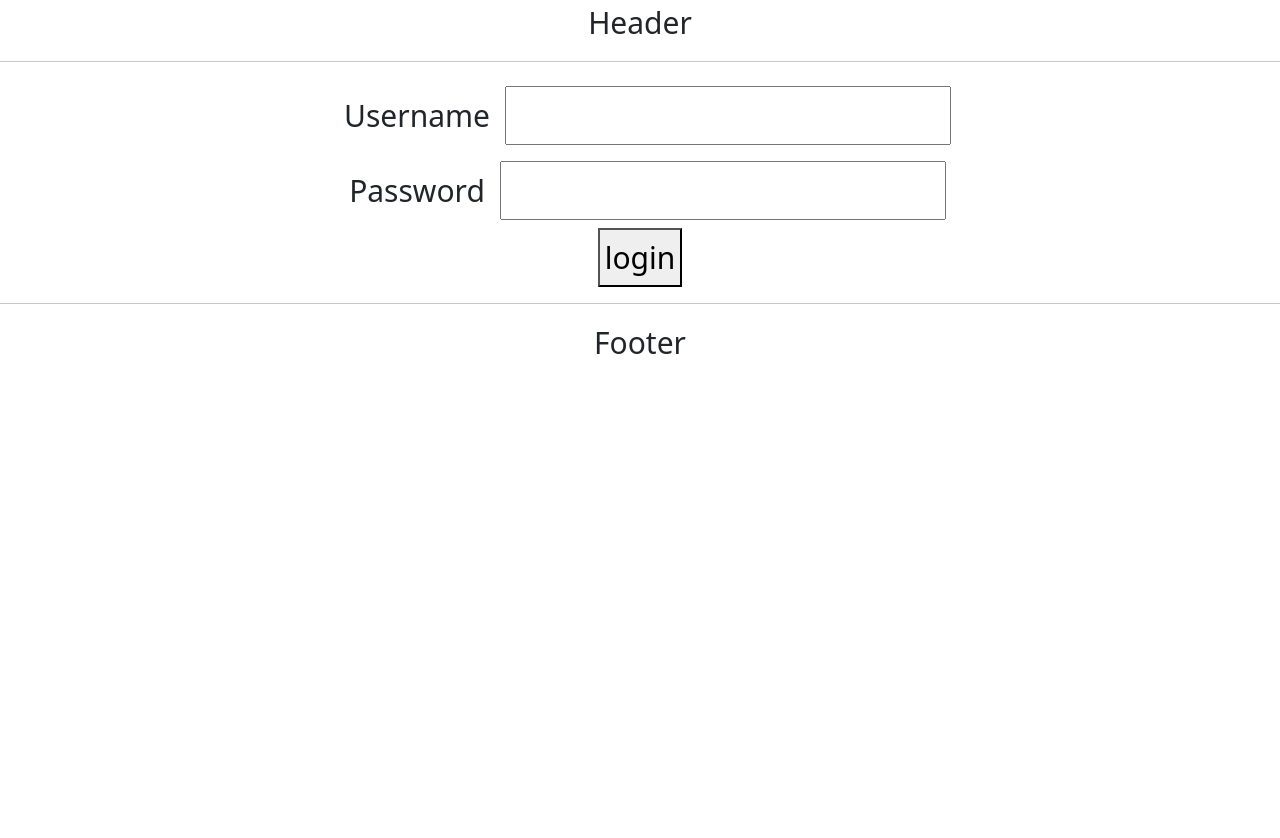
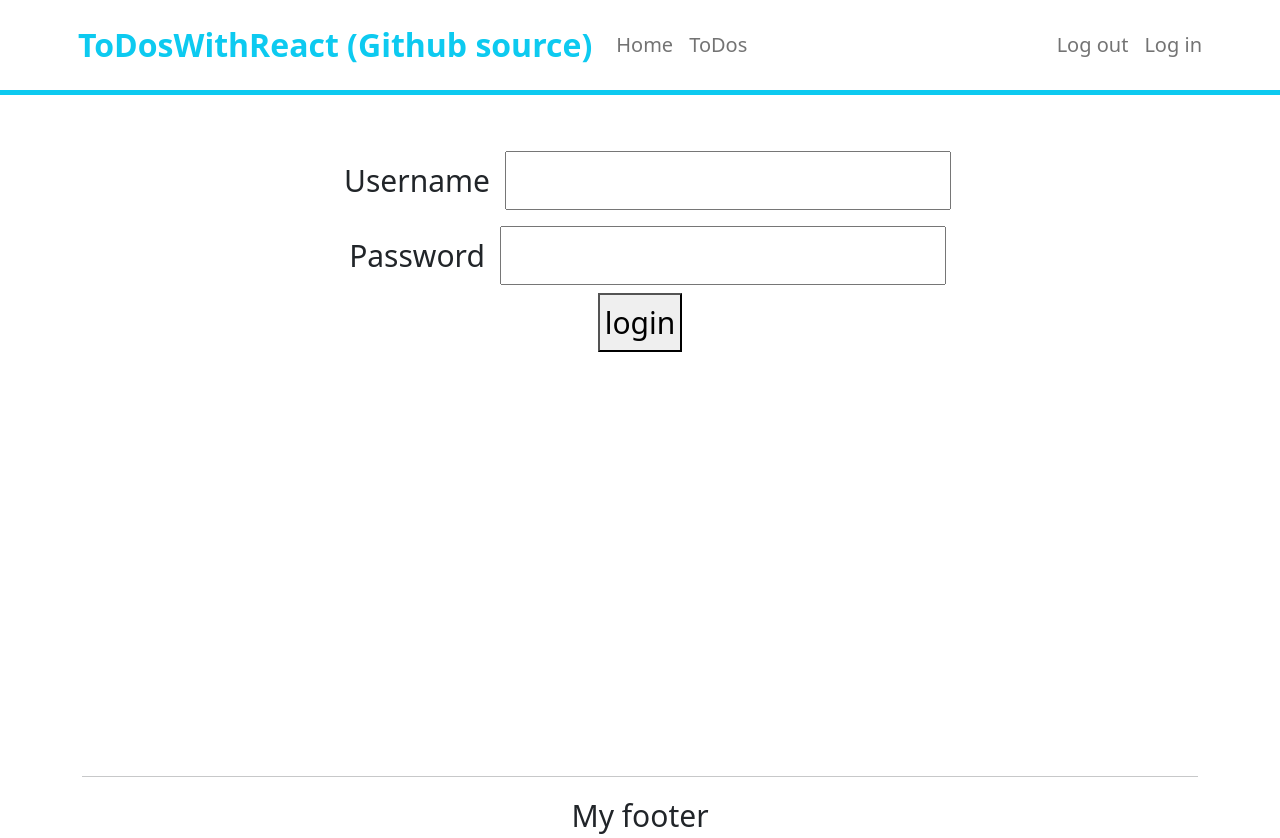
Before and after one commit to roman-andriiv/todo-react, a React (Create React App) app: page / in a window 1280 px wide. Before the commit the page ends 800 px from the top, so only its background shows below. Built offline with nearby package versions, Linux system fonts and the light colour scheme.

Commit message:
[andriiv][master] use Bootstrap to style app

```diff
--- a/src/components/todo/TodoApp.css
+++ b/src/components/todo/TodoApp.css
@@ -2,3 +2,13 @@
     margin: 10px;
     padding: 5px;
 }
+
+footer {
+    bottom: 0;
+    position: absolute;
+    width: 100%;
+    height: 40px;
+    text-align: center;
+    margin-left: auto;
+    margin-right: auto;
+}
--- a/src/components/todo/TodoApp.jsx
+++ b/src/components/todo/TodoApp.jsx
@@ -5,8 +5,8 @@
 export default function TodoApp() {
     return (
         <div className="TodoApp">
-            <HeaderComponent/>
             <BrowserRouter>
+                <HeaderComponent/>
                 <Routes>
                     <Route path="/" element={<LoginComponent/>}></Route>
                     <Route path="/login" element={<LoginComponent/>}></Route>
@@ -15,8 +15,8 @@
                     <Route path="/logout" element={<LogoutComponent/>}></Route>
                     <Route path="*" element={<ErrorComponent/>}></Route>
                 </Routes>
+                <FooterComponent/>
             </BrowserRouter>
-            <FooterComponent/>
         </div>
 
     );
@@ -100,19 +100,42 @@
 
 function HeaderComponent() {
     return (
-        <div className="header">
-            Header
-            <hr/>
-        </div>
+        <header className="border-bottom border-info border-5 mb-5 p-2">
+            <div className="container">
+                <div className="row">
+                    <nav className="navbar navbar-expand-lg">
+                        <a className="navbar-brand ms-2 fs-2 fw-bold text-info"
+                           href="https://github.com/roman-andriiv/todo-react-app">
+                            ToDosWithReact (Github source) </a>
+                        <div className="collapse navbar-collapse">
+                            <ul className="navbar-nav">
+                                <li className="nav-item fs-5"><Link className="nav-link"
+                                                                    to="/welcome/andriiv">Home</Link>
+                                </li>
+                                <li className="nav-item fs-5"><Link className="nav-link" to="/todos">ToDos</Link>
+                                </li>
+                            </ul>
+                        </div>
+                        <ul className="navbar-nav">
+                            <li className="nav-item fs-5"><Link className="nav-link" to="/logout">Log out</Link></li>
+                            <li className="nav-item fs-5"><Link className="nav-link" to="/login">Log in</Link></li>
+                        </ul>
+                    </nav>
+                </div>
+
+            </div>
+        </header>
     );
 }
 
 function FooterComponent() {
     return (
-        <div className="footer">
-            <hr/>
-            Footer
-        </div>
+        <footer className="footer">
+            <div className="container">
+                <hr/>
+                My footer
+            </div>
+        </footer>
     );
 }
 
```
